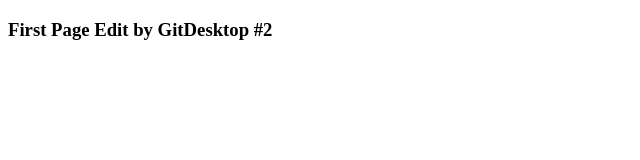
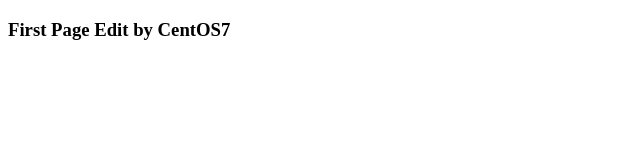
Before and after one commit to civicgreen/SecondProj, a plain HTML site: page index.html in a window 1280 px wide. Shown: the full height of the page, 0-640 px from the left. Drawn offline with Linux system fonts and the light colour scheme.

Commit message:
Edit By CentOS7

```diff
--- a/index.html
+++ b/index.html
@@ -1,9 +1,9 @@
 <!DOCTYPE html>
 <html>
 <head>
-	<title>First Page #2</title>
+	<title>First Page</title>
 </head>
 <body>
-<h3>First Page Edit by GitDesktop #2</h3>
+<h3>First Page Edit by CentOS7</h3>
 </body>
 </html>
```
